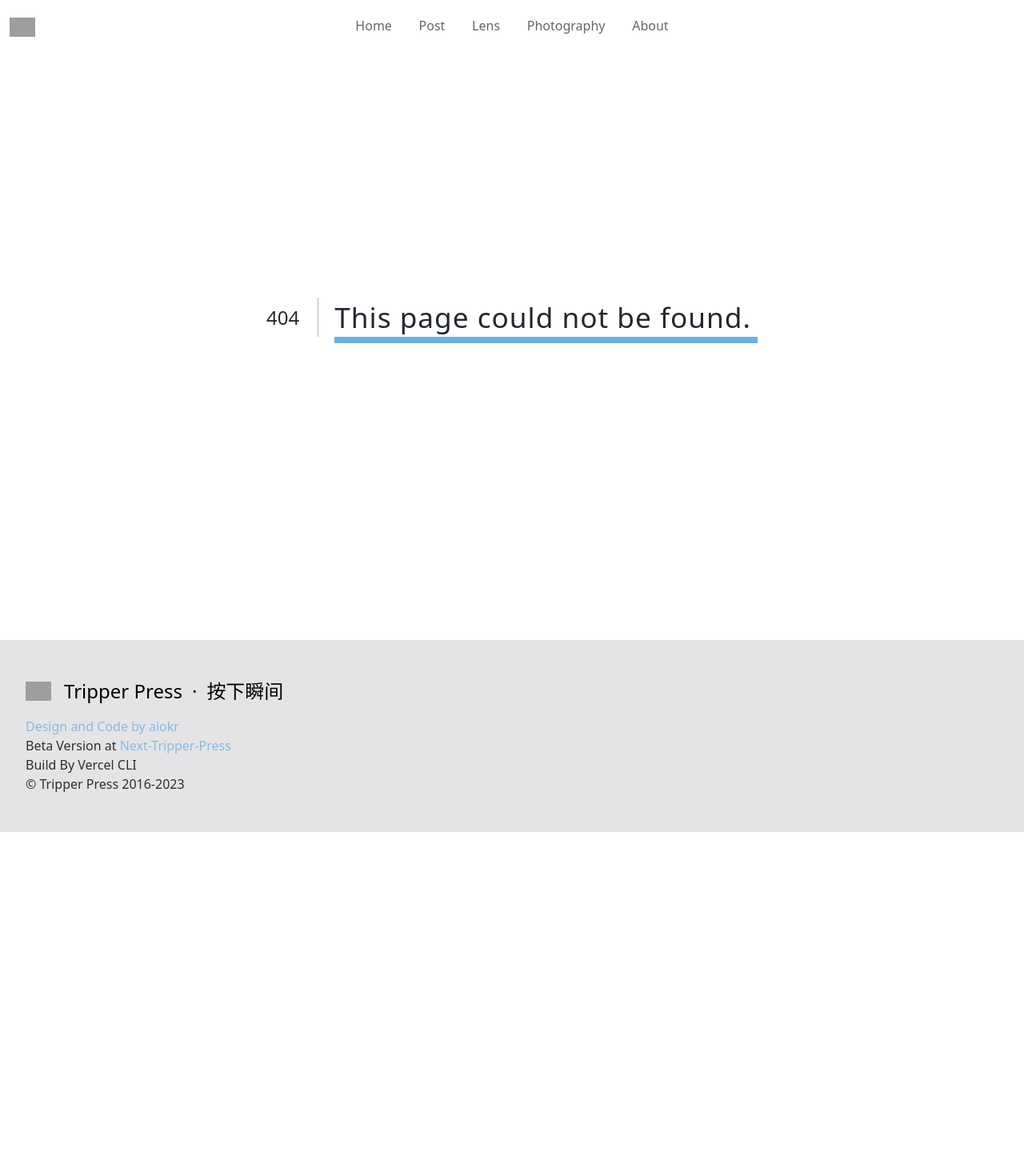
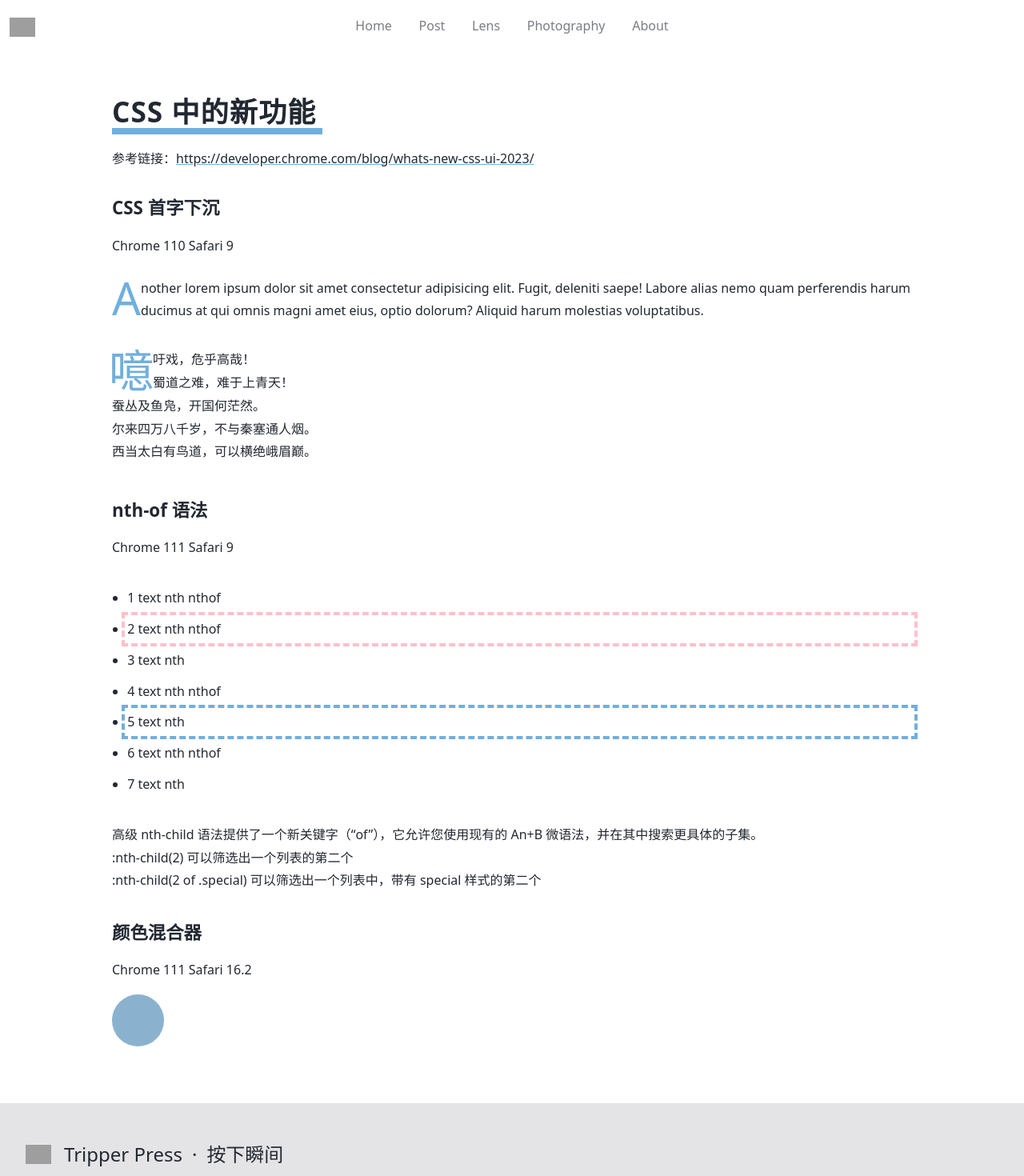
Before and after one commit to aiokr/Tripper-Next, a Next.js app: page /labs/css in a window 1280 px wide. Before the commit this address had no page. Shown: the top 1470 px of the page at 80% size. Before the commit the page ends 1040 px from the top, so only its background shows below. Built offline with nearby package versions, Linux system fonts and the light colour scheme; grey boxes are pictures that could not be loaded.

Commit message:
一些样式、颜色修改 新增实验室页面 新增调色板、CSS新特性两个实验室子页面

```diff
--- a/app/about/page.jsx
+++ b/app/about/page.jsx
@@ -18,7 +18,7 @@ export default async function AboutPage() {
         <div className={`${style['aboutCard']} row-span-1 col-span-12 lg:col-span-6 px-6 py-4 lg:px-10 lg:py-8 border`}>
           <div className='text-2xl lg:text-3xl font-[500] leading-[36px] lg:leading-[48px] dark:text-white'>🏳️‍🌈 I am</div>
           <div className='py-1 lg:py-4'>
-            <span className='text-lg leading-6 lg:leading-[3rem] lg:text-3xl font-[500] mr-2 bg-clip-text text-transparent bg-gradient-to-r from-[#71afdd70] to-[#71afdd]'>Always as a Student</span><br />
+            <span className='text-lg leading-6 lg:leading-[3rem] lg:text-3xl font-[500] mr-2 bg-clip-text text-transparent bg-gradient-to-r from-[#71afdd70] to-main'>Always as a Student</span><br />
             <span className='text-lg leading-6 lg:leading-[3rem] lg:text-3xl font-[500] mr-2 bg-clip-text text-transparent bg-gradient-to-r from-sky-300 to-sky-500'>Photographer</span><br />
             <span className='text-lg leading-6 lg:leading-[3rem] lg:text-3xl font-[500] bg-clip-text text-transparent bg-gradient-to-r from-sky-700 to-sky-950'>Blogger</span><br />
             <span className='text-lg leading-6 lg:leading-[3rem] lg:text-3xl bg-clip-text text-transparent bg-gradient-to-r from-zinc-300 to-zinc-400'>
@@ -62,14 +62,23 @@ export default async function AboutPage() {
         </div>
       </div>
       <div className='container px-4 lg:px-2 max-w-[1000px] grid grid-cols-12 pt-4'>
-        <div className={`${style['aboutCard']} col-span-12 px-6 py-4 lg:px-10 lg:py-8 bg-gradient-to-br from-green-200 to-blue-500`}>
-          <div className='text-xl lg:text-3xl font-[500] leading-[48px] lg:leading-[60px] text-white'>🧑‍💻 My Friends</div>
+        <div className={`${style['aboutCard']} col-span-12 px-6 py-4 lg:px-10 lg:py-8 bg-gradient-to-br from-[#6BE1AE] to-[#71afdd]`}>
+          <div className='text-xl lg:text-3xl font-[500] leading-[48px] lg:leading-[60px] text-white'>🔗 My Friends</div>
           <div className='py-4 text-white grid grid-cols-2 lg:grid-cols-4'>
             {friends.map((friends) => (
               <a key={friends.title} href={`${friends.url}`} target='_blank'>
                 {friends.title}
               </a>
-            ))}
+            ))}🔗
+          </div>
+        </div>
+      </div>
+      <div className='container px-4 lg:px-2 max-w-[1000px] grid grid-cols-12 pt-4'>
+        <div className={`${style['aboutCard']} ${style['labCard']} col-span-12 px-6 py-4 lg:px-10 lg:py-8 bg-[#121212]`}>
+          <div className='text-xl lg:text-3xl font-[500] leading-[48px] lg:leading-[60px] text-white'>🧑‍💻 Labs</div>
+          <div className='py-4 text-white grid grid-cols-2 lg:grid-cols-4'>
+            <Link href='/labs/css' c>CSS 新特性</Link>
+            <Link href='/labs/color' c>Tripper Color</Link>
           </div>
         </div>
       </div>
--- a/app/album/[slug]/page.jsx
+++ b/app/album/[slug]/page.jsx
@@ -55,7 +55,7 @@ export default function AlbumPage({ params }) {
   const { photos, album, result } = fetchAlbum(params);
   const [activeIndex, setActiveIndex] = useState(0);
   return (
-    <section className='bg-zinc-900 text-[#f5f5f5] pt-6 lg:pt-[65px] p-6'>
+    <section className='bg-zinc-900 text-[#E2E2E2] pt-6 lg:pt-[65px] p-6'>
       <Lightbox
         open={open}
         close={() => setOpen(false)}
--- a/app/components/photoCategory/photoCategory.module.css
+++ b/app/components/photoCategory/photoCategory.module.css
@@ -7,7 +7,7 @@
   display: block;
   transition: width .2s;
   width: 0%;
-  border-bottom: solid 2px #f5f5f550;
+  border-bottom: solid 2px #E2E2E250;
 }
 
 .photoCategory:hover::after {
--- a/app/globals.css
+++ b/app/globals.css
@@ -4,16 +4,6 @@
 
 html {
     scroll-padding-top: 65px;
-}
-
-body {
-    color: #222831;
-}
-
-@media (prefers-color-scheme: dark) {
-    body {
-        color: #f5f5f5;
-    }
 }
 
 .center {
@@ -26,16 +16,21 @@ Photup Article Style
 
 :root {
     --main-color: #71afdd;
+    --submain-color: #A3B4BF ;
     --main-black: #222831;
     --textColor: #222831;
     --radius: 4px;
+    color: #222831;
 }
 
 @media (prefers-color-scheme: dark) {
     :root {
-        --textColor: #f5f5f5;
+        --textColor: #E2E2E2;
+        color: #E2E2E2;
     }
 }
+
+@scope (.article) {}
 
 .article p {
     margin: 1em 0px !important;
@@ -227,9 +222,9 @@ blockquote::before,
 }
 
 .postArticle a {
-    color: #f5f5f5 !important;
+    color: #E2E2E2 !important;
 }
 
 .postArticle .footnote-ref a {
-    color: #f5f5f5 !important;
+    color: #E2E2E2 !important;
 }
--- /dev/null
+++ b/app/labs/color/color.module.css
@@ -0,0 +1,4 @@
+.Card {
+  border-radius: var(--radius);
+  min-height: 174px
+}
--- /dev/null
+++ b/app/labs/color/page.jsx
@@ -0,0 +1,53 @@
+import style from './color.module.css'
+
+export async function ColorPage() {
+  return (
+    <main className='font-light dark:bg-[#18181B]'>
+      <div className='py-8 md:py-[120px] container max-w-[1000px]'>
+        <div className='text-center text-4xl'>Tripper Color</div>
+        <div>
+          <div className='container px-4 lg:px-2 max-w-[1000px] grid grid-cols-12 pt-4'>
+            <div className={`${style['Card']} col-span-12 px-6 py-4 lg:px-10 lg:py-8 border`}>
+              <div className='text-xl lg:text-3xl leading-[48px] lg:leading-[60px]'>Theme Color</div>
+              <div className='py-4 flex gap-2'>
+                <div className='inline-block w-8 h-8 rounded-full shadow bg-main'></div>
+                <div className='inline-block h-8 leading-8'>#71AFDD Main Color</div>
+              </div>
+              <div className='bg-white text-[#222831] p-6 m-6 border-l-4 border-sub rounded'>
+                <h2 className='bg-white text-[#222831] inline-block m-1'>
+                  文章内标题
+                </h2>
+              </div>
+              <div className='py-4 flex gap-2'>
+                <div className='inline-block w-8 h-8 rounded-full shadow bg-sub'></div>
+                <div className='inline-block h-8 leading-8'>#A3B4BF Sub Color</div>
+              </div>
+            </div>
+          </div>
+          <div className='container px-4 lg:px-2 max-w-[1000px] grid grid-cols-12 pt-4'>
+            <div className={`${style['Card']} col-span-12 px-6 py-4 lg:px-10 lg:py-8 border`}>
+              <div className='text-xl lg:text-3xl leading-[48px] lg:leading-[60px]'>Font Color</div>
+              <div className='py-4 flex gap-2'>
+                <div className='inline-block w-8 h-8 rounded-full shadow bg-text'></div>
+                <div className='inline-block h-8 leading-8'>#222831 Text in Light Theme</div>
+              </div>
+              <div className='bg-white text-[#222831] p-6 m-6 border-l-4 border-sub rounded'>
+                少数派成立于 2012 年，我们致⼒于汇聚少数⼈的⼒量，通过优质内容和产品，和大家一起用科学的方法和多维视角探索数字生活，提升⼤众⽤⼾的⼯作效率和⽣活品质。同时构建创作和创造的⾏业桥梁。
+              </div>
+              <div className='py-4 flex gap-2'>
+                <div className='inline-block w-8 h-8 rounded-full shadow bg-[#E2E2E2]'></div>
+                <div className='inline-block h-8 leading-8'>#E2E2E2 Text in Dark Theme</div>
+              </div>
+              <div className='bg-[#18181B] text-[#E2E2E2] p-6 m-6 border-l-4 border-sub rounded'>
+                少数派成立于 2012 年，我们致⼒于汇聚少数⼈的⼒量，通过优质内容和产品，和大家一起用科学的方法和多维视角探索数字生活，提升⼤众⽤⼾的⼯作效率和⽣活品质。同时构建创作和创造的⾏业桥梁。
+              </div>
+            </div>
+          </div>
+        </div>
+      </div>
+
+    </main>
+  )
+}
+
+export default ColorPage
--- /dev/null
+++ b/app/labs/css/lab-css.module.css
@@ -0,0 +1,25 @@
+.initialLetter:first-letter {
+  initial-letter: 2 2;
+  color: var(--main-color);
+}
+
+
+.nth:nth-child(5) {
+  /* = Select the element with the class .highlight that is also the 2nd child */
+  outline: 0.3rem dashed var(--main-color);
+  outline-offset: 0.2rem;
+}
+
+:nth-child(2 of .nthof) {
+  /* = Select the 2nd child element that has the class .highlight applied to it */
+  outline: 0.3rem dashed pink;
+  outline-offset: 0.2rem;
+}
+
+.colorMix {
+  background-color: color-mix(in srgb, var(--main-color), var(--submain-color));
+  display: inline-block;
+  height: 65px;
+  width: 65px;
+  border-radius: 100%;
+}
--- /dev/null
+++ b/app/labs/css/page.jsx
@@ -0,0 +1,47 @@
+import style from './lab-css.module.css'
+import Link from 'next/link'
+
+export async function CssLab() {
+  return (
+    <main className='md:py-[65px] container max-w-[1000px] article'>
+      <h2>CSS 中的新功能</h2><br />
+      参考链接：<Link href='https://developer.chrome.com/blog/whats-new-css-ui-2023/' target='_blank'>https://developer.chrome.com/blog/whats-new-css-ui-2023/</Link><br />
+
+      <h3>CSS 首字下沉</h3>
+      <p>Chrome 110 Safari 9</p>
+      <p className={`${style['initialLetter']} py-2`}>
+        Another lorem ipsum dolor sit amet consectetur adipisicing elit. Fugit, deleniti saepe! Labore alias nemo quam perferendis harum ducimus at qui omnis magni amet eius, optio dolorum? Aliquid harum molestias voluptatibus.
+      </p>
+      <p className={`${style['initialLetter']} py-2`}>
+        噫吁戏，危乎高哉！<br />
+        蜀道之难，难于上青天！<br />
+        蚕丛及鱼凫，开国何茫然。<br />
+        尔来四万八千岁，不与秦塞通人烟。<br />
+        西当太白有鸟道，可以横绝峨眉巅。
+      </p>
+
+      <h3>nth-of 语法</h3>
+      <p>Chrome 111 Safari 9</p>
+      <ul className='py-2'>
+        <li className={`${style['nth']} ${style['nthof']}`}>1 text nth nthof</li>
+        <li className={`${style['nth']} ${style['nthof']}`}>2 text nth nthof</li>
+        <li className={`${style['nth']} `}>3 text nth</li>
+        <li className={`${style['nth']} ${style['nthof']}`}>4 text nth nthof</li>
+        <li className={`${style['nth']} `}>5 text nth</li>
+        <li className={`${style['nth']} ${style['nthof']}`}>6 text nth nthof</li>
+        <li className={`${style['nth']} `}>7 text nth</li>
+      </ul>
+      <p>
+        高级 nth-child 语法提供了一个新关键字（“of”），它允许您使用现有的 An+B 微语法，并在其中搜索更具体的子集。<br />
+        :nth-child(2) 可以筛选出一个列表的第二个<br />
+        :nth-child(2 of .special) 可以筛选出一个列表中，带有 special 样式的第二个<br />
+      </p>
+
+      <h3>颜色混合器</h3>
+      <p>Chrome 111 Safari 16.2</p>
+      <div className={`${style['colorMix']} `}></div>
+    </main>
+  )
+}
+
+export default CssLab
--- a/app/lens/page.jsx
+++ b/app/lens/page.jsx
@@ -45,7 +45,7 @@ export default async function GlassPage() {
               )}
               <div className='hidden md:flex py-4 md:py-8 flex-col gap-2'>
                 {item.properties.Date.date && (
-                  <div className='text-sm opacity-60'>{format(parseISO(item.properties.Date.date.start), 'yyyy-MM-dd')}</div>
+                  <div className='text-sm text-sub opacity-60'>{format(parseISO(item.properties.Date.date.start), 'yyyy-MM-dd')}</div>
                 )}
                 {item.properties.Name.title[0] && (
                   <div className='text-xl'>
@@ -53,7 +53,7 @@ export default async function GlassPage() {
                   </div>
                 )}
                 {item.properties.Text.rich_text[0] && (
-                  <div className='text-sm opacity-60'>
+                  <div className='text-sm text-sub opacity-60'>
                     {item.properties.Text.rich_text[0].plain_text}
                   </div>
                 )}
--- a/app/photo/photo.module.css
+++ b/app/photo/photo.module.css
@@ -6,11 +6,13 @@
   display: block;
   position: relative;
   height: 60vh;
+  height: 60dvh;
 }
 
 @media (max-width: 1024px) {
   .hero {
     height: 38vh;
+    height: 38dvh;
   }
 }
 
--- a/tailwind.config.js
+++ b/tailwind.config.js
@@ -8,6 +8,7 @@ module.exports = {
   theme: {
     borderRadius: {
       DEFAULT: 'var(--radius)',
+      'full': '9999px',
     },
     container:
     {
@@ -21,7 +22,10 @@ module.exports = {
       },
       colors: {
         'main': '#71afdd',
+        'sub': '#A3B4BF',
         'text': '#222831',
+        'dtext': '#E2E2E2',
+        'dbg': '#18181B',
       },
     },
   },
```
Also changed, not shown: app/about/about.module.css (+8 -0 lines).
